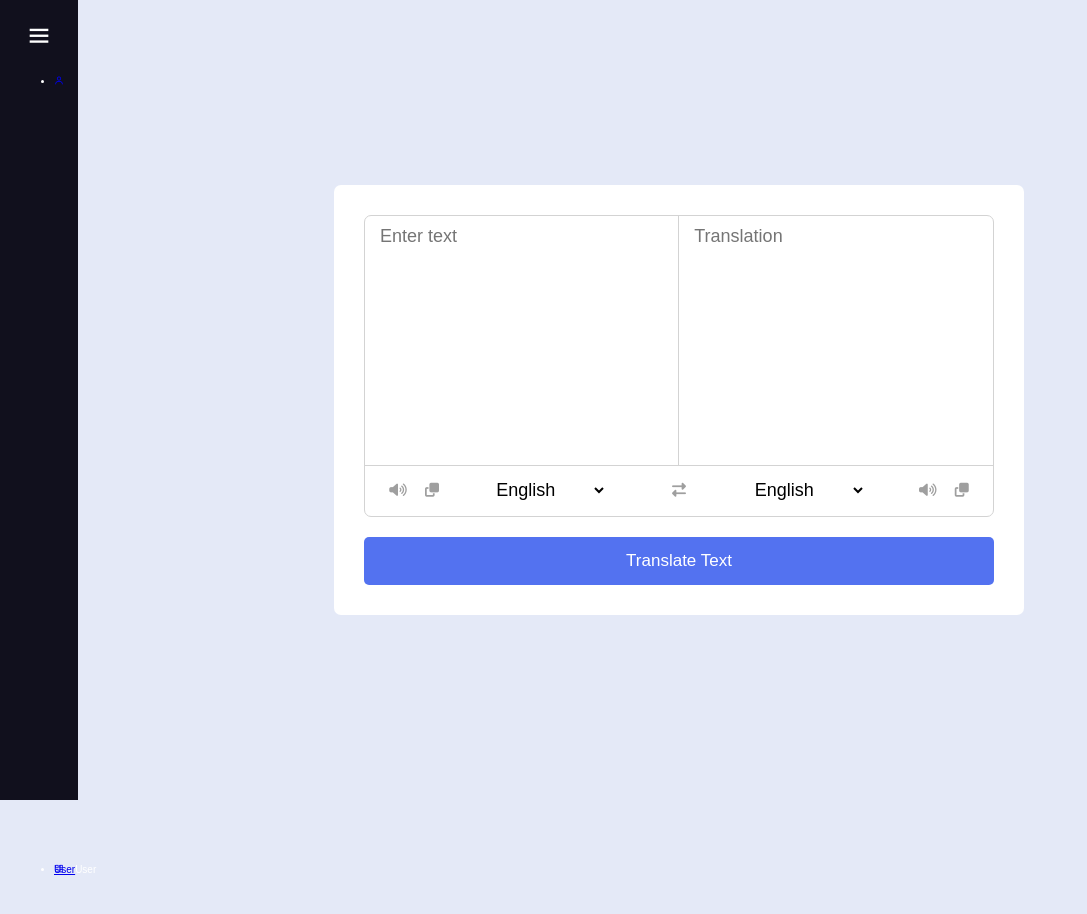
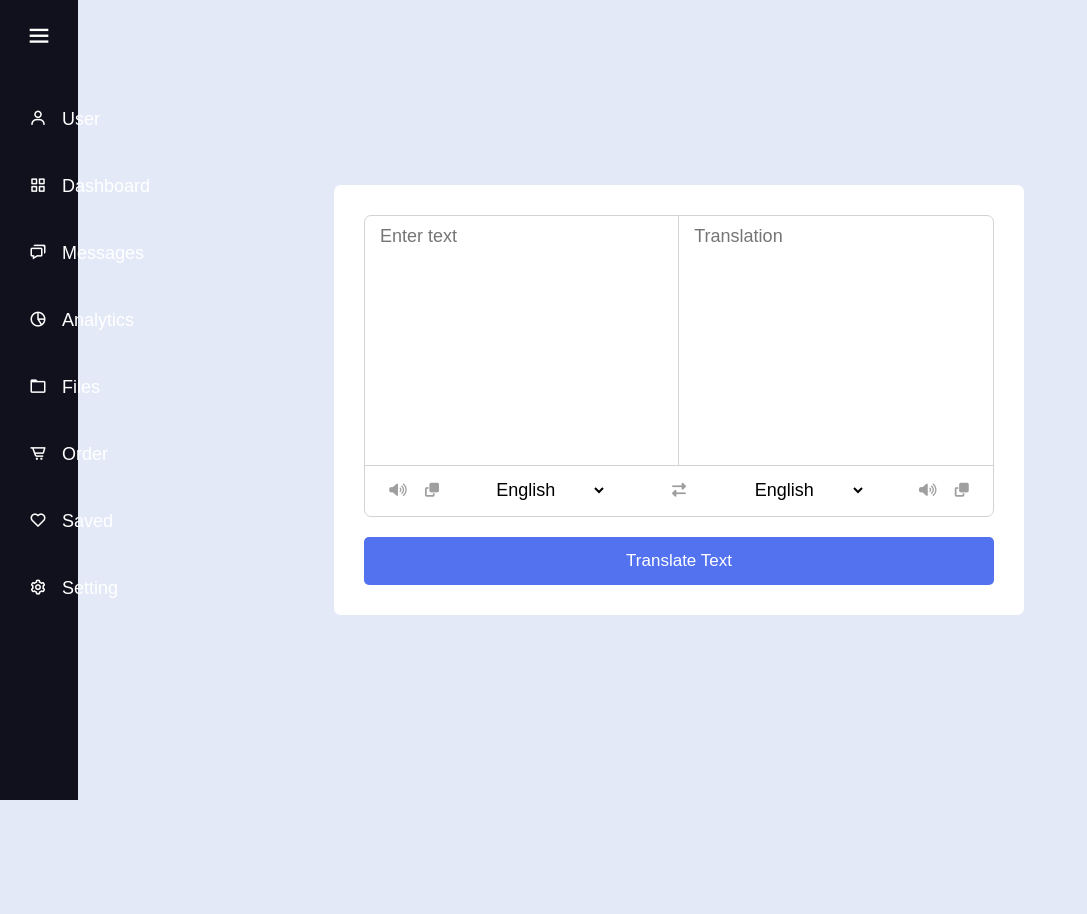
Before and after one commit to IllyaHavrulyk/leolang-frontend, a React (Create React App) app: page / in a window 1280 px wide. Shown: the top 914 px of the page, without its empty margins (0-1087 px from the left). After the commit the page ends 874 px from the top, so only its background shows below. Built offline with nearby package versions, Linux system fonts and the light colour scheme.

Commit message:
Implemented navItems and their styles module, removed react router utility since it brought confusion into working process

```diff
--- a/src/components/App.jsx
+++ b/src/components/App.jsx
@@ -1,6 +1,3 @@
-import { BrowserRouter, Routes, Route } from 'react-router-dom';
-
-
 import React from 'react';
 import appStyles from '../styles/app.module.css';
 import Sidebar from './Sidebar';
@@ -25,8 +22,7 @@ function App() {
   }
 
   return (
-    <BrowserRouter>
-      <div className={isOpen ? appStyles.gridOpened : appStyles.gridClosed}>
+    <div className={isOpen ? appStyles.gridOpened : appStyles.gridClosed}>
         <Sidebar
           isOpen={isOpen}
           handleOpen={handleOpen}
@@ -34,13 +30,7 @@ function App() {
         <div className={appStyles.flexContainer}>
           <Translator/>
         </div>
-      </div>
-      <Routes>
-          <Route path="/" component={User} exact />
-          <Route path="/user" component={User} />
-          <Route path="/dashboard" component={Dashboard} />
-        </Routes>
-    </BrowserRouter>
+    </div>
   );
 }
 
--- a/src/components/LogoDetails.jsx
+++ b/src/components/LogoDetails.jsx
@@ -3,7 +3,6 @@ import logoStyles from '../styles/logoDetails.module.css';
 import '../styles/logoDetails.module.css';
 
 function LogoDetails({isOpen, handleOpen}) {
-  console.log(isOpen, handleOpen)
   return (
     <div className={logoStyles.details}>
         <div className={`${logoStyles.wrapper} ${isOpen ? logoStyles.opened : null}`}>
--- a/src/components/NavBar.jsx
+++ b/src/components/NavBar.jsx
@@ -1,7 +1,7 @@
 import React from 'react';
+import navbarStyles from '../styles/navBar.module.css'
 
 function NavBar({ children }) {
-  return <ul className="nav-list">{children}</ul>;
+  return <div className={navbarStyles.navList}>{children}</div>;
 }
-
 export default NavBar;
--- a/src/components/NavItem.jsx
+++ b/src/components/NavItem.jsx
@@ -1,17 +1,12 @@
 import React from 'react';
-import { Link } from 'react-router-dom';
-import { useLocation } from 'react-router';
+import navItemStyles from '../styles/navItem.module.css'
 
 const NavItem = ({ icon, shortName, name, itemRoute }) => {
-  const { pathname } = useLocation();
   return (
-    <li>
-      <Link to={`${itemRoute}`} className={`${pathname === itemRoute ? 'active' : null}`}>
-        <i className={`bx ${icon}`} />
-        <span className="links_name">{shortName}</span>
-      </Link>
-      <span className="tooltip">{name}</span>
-    </li>
+    <button className={navItemStyles.navItem}>
+      <i className={`bx ${icon} ${navItemStyles.logo}`} />
+      <span className={navItemStyles.label}>{shortName}</span>
+    </button>
   );
 };
 
--- /dev/null
+++ b/src/styles/navBar.module.css
@@ -0,0 +1,6 @@
+.navList{
+  margin-top: 20px;
+  height: 100%;
+  display: flex;
+  flex-direction: column;
+}
--- /dev/null
+++ b/src/styles/navItem.module.css
@@ -0,0 +1,36 @@
+.navItem {
+    display: flex;
+    background-color: #11101D;
+    font-size: 18px;
+    margin: 0px;
+    padding: 0px;
+    width: auto;
+    margin: 8px 0px;
+    transition: all 500ms ease;
+    border-radius: 10px;
+}
+
+.navItem:hover {
+    color: black;
+    background-color: white;
+}
+
+.logo {
+    padding: 15px;
+    transition: all 500ms ease;
+    color: white;
+    align-self: center;
+}
+
+.navItem:hover .logo{
+    color: black;
+}
+
+.label {
+    padding: 15px 0px;
+    align-self: center;
+}
+
+.navItem:focus {
+    background-color: orange;
+}
```
